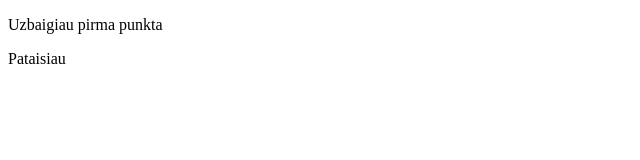
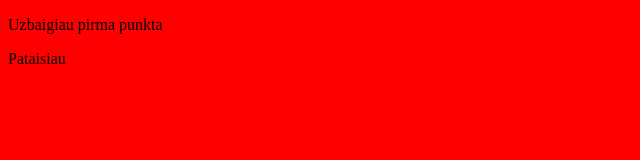
Before and after one commit to motiejus1/5_namu_darbas_pirmas_punktas, a plain HTML site: page index.html in a window 1280 px wide. Shown: the whole page, without its empty margins (0-640 px from the left). Drawn offline with Linux system fonts and the light colour scheme.

Commit message:
*pridejau stiliaus faila

```diff
--- a/index.html
+++ b/index.html
@@ -5,6 +5,7 @@
     <meta http-equiv="X-UA-Compatible" content="IE=edge">
     <meta name="viewport" content="width=device-width, initial-scale=1.0">
     <title>Document</title>
+    <link rel="stylesheet" href="style.css">
 </head>
 <body>
     <p>Uzbaigiau pirma punkta</p>
--- a/style.css
+++ b/style.css
@@ -0,0 +1,4 @@
+body {
+    max-width: 1280px;
+    background-color: red;
+}
```
